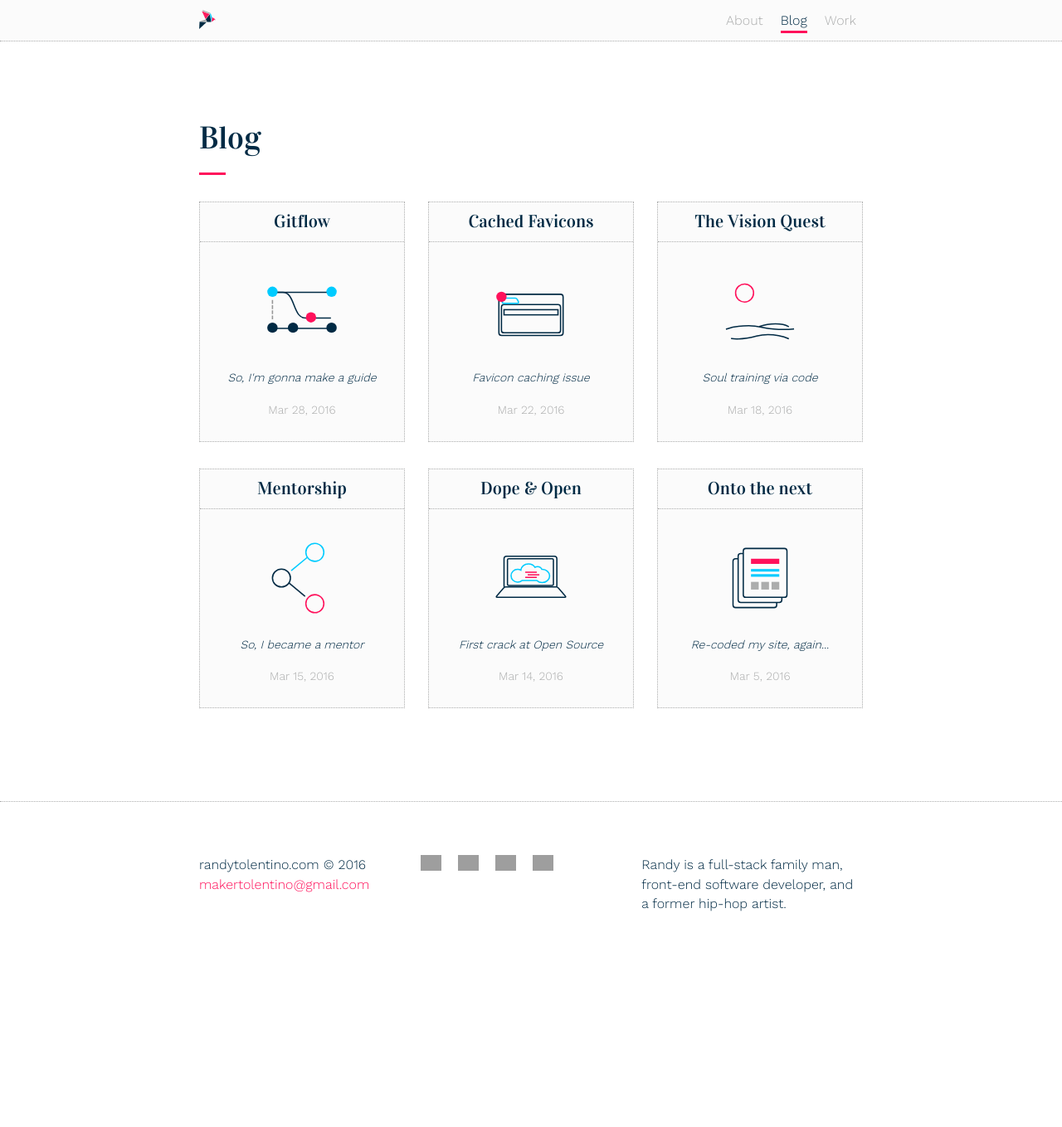
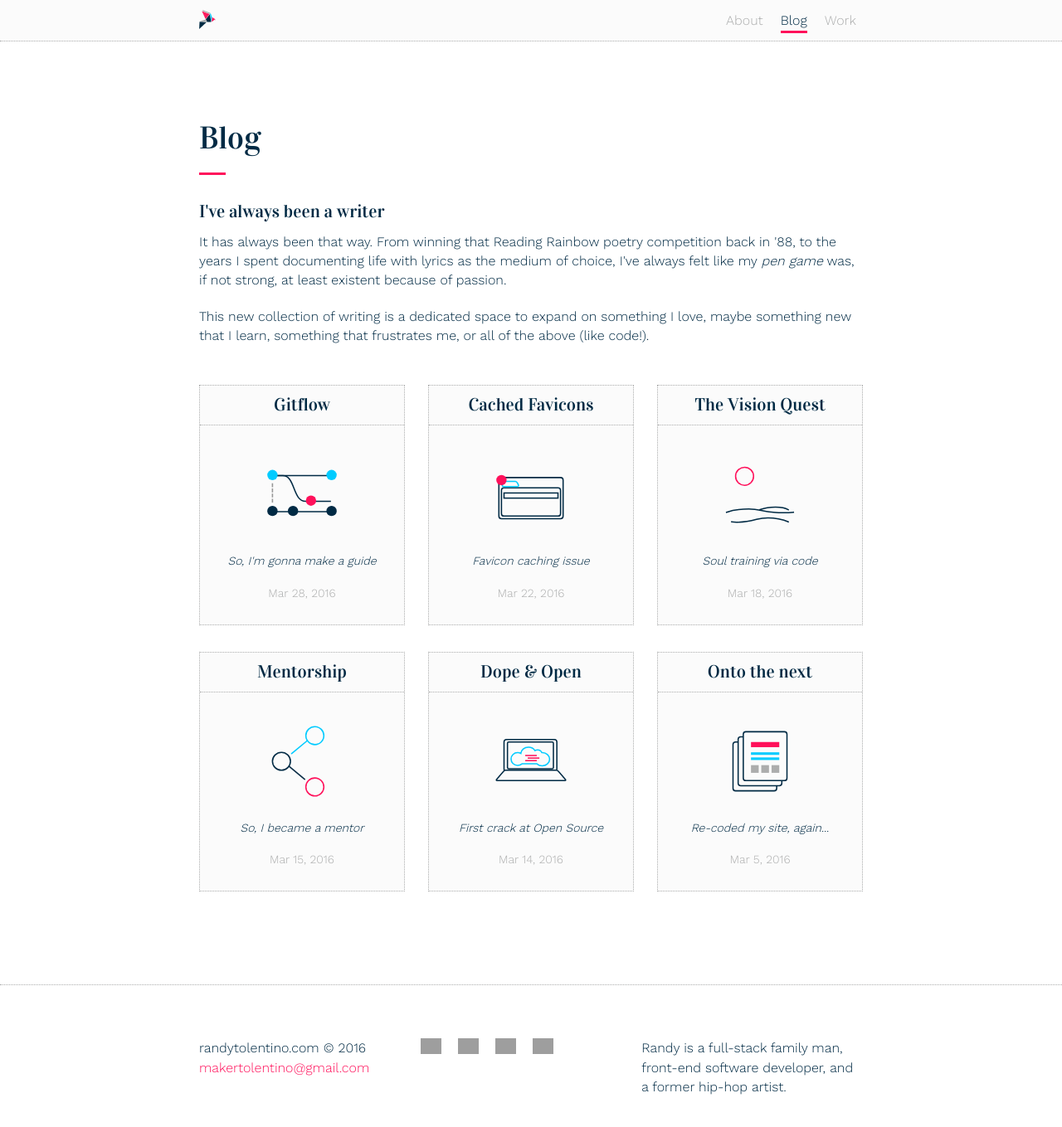
Before and after one commit to techtolentino/techtolentino.github.io, a Jekyll site: the page built from blog/index.html, in a window 1280 px wide and 1400 px high. Shown: the top 1359 px of the window at 83% size. Built offline with Jekyll 4.4.1, drawn with Linux system fonts in a browser that asks for light colours; grey boxes are pictures that could not be loaded.

Commit message:
updating intros

```diff
--- a/_sass/_custom.scss
+++ b/_sass/_custom.scss
@@ -83,3 +83,7 @@
         color: $darkblue;
     }
 }
+
+.intro {
+    margin-bottom: 3em;
+}
--- a/blog/index.html
+++ b/blog/index.html
@@ -4,6 +4,11 @@ title: Blog
 permalink: /2016-blog/
 ---
 <hr class="divider-magenta">
+<div class="intro">
+	<h4>I've always been a writer</h4>
+	<p>It has always been that way. From winning that Reading Rainbow poetry competition back in '88, to the years I spent documenting life with lyrics as the medium of choice, I've always felt like my <em>pen game</em> was, if not strong, at least existent because of passion.</p>
+	<p>This new collection of writing is a dedicated space to expand on something I love, maybe something new that I learn, something that frustrates me, or all of the above (like code!).</p>
+</div>
 <ul class="post-list">
 	{% for post in site.posts %}
 		<li class="post-card">
```
Also changed, not shown: about.md (+0 -1 lines), work/index.html (+5 -4 lines).
